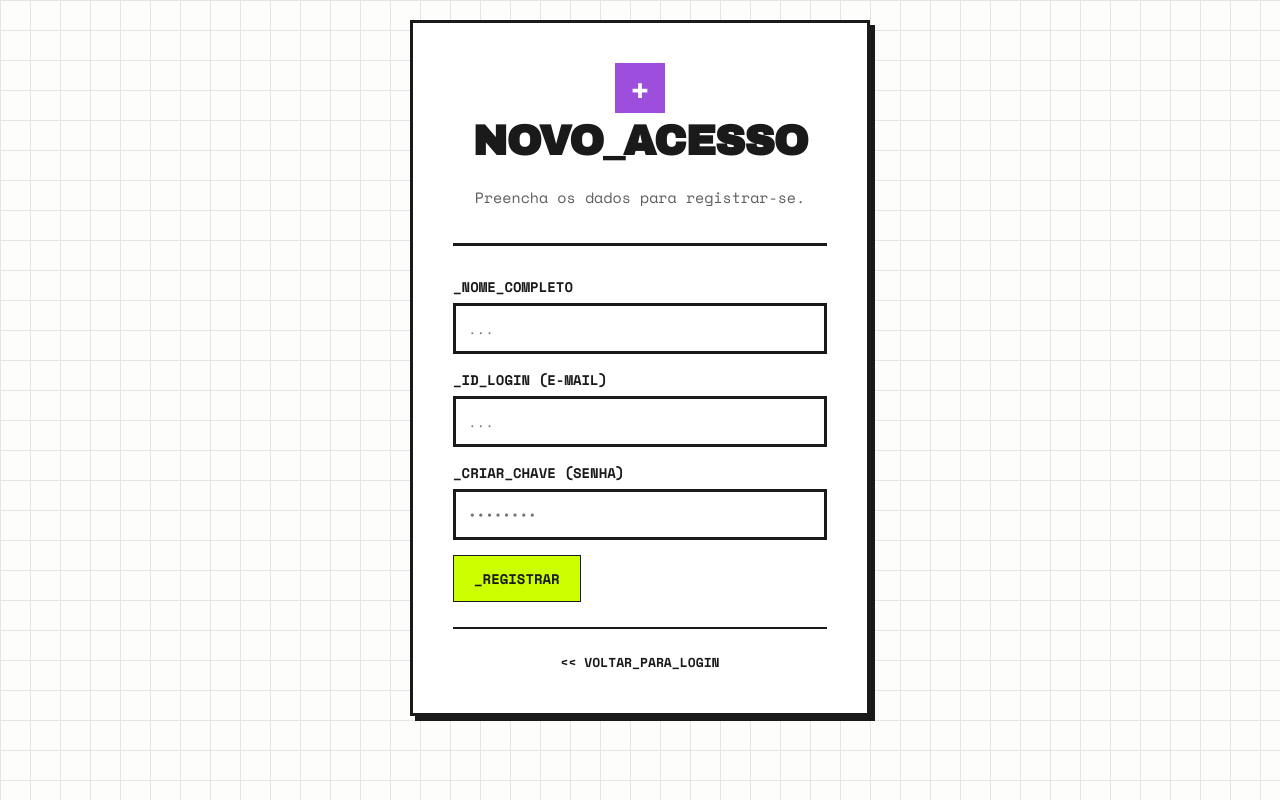
After one commit to Agab01/radar-maturidade-ti, a Flask app: page /register in a window 1280 px wide. The commit adds this page. Run offline with Flask 3, Linux system fonts and the light colour scheme; some libraries are stand-ins or nearby versions.

Commit message:
feat: adição de cadastrar e recuperar senha na tela de login

```diff
--- a/app.py
+++ b/app.py
@@ -1,8 +1,15 @@
 from __future__ import annotations
+
 import os
+import random
+import string
+import smtplib
+import ssl
+from email.message import EmailMessage
 from datetime import datetime
 from functools import wraps
 from typing import Dict, Tuple
+
 import psycopg2
 from psycopg2.extras import RealDictCursor
 from flask import Flask, flash, g, redirect, render_template, request, session, url_for
@@ -30,6 +37,9 @@ ROLE_PERMISSIONS = {
     "leitor": {"view_reports"},
 }
 
+# =========================================================
+# BANCO DE DADOS & FUNÇÕES DE APOIO
+# =========================================================
 def get_db():
     if "db" not in g:
         g.db = psycopg2.connect(DATABASE_URL, cursor_factory=RealDictCursor)
@@ -74,6 +84,9 @@ def init_db() -> None:
                             ("Administrador", admin_email, generate_password_hash(admin_pass), "admin", now))
     db.close()
 
+# =========================================================
+# AUTENTICAÇÃO E PERMISSÕES
+# =========================================================
 def require_login(view):
     @wraps(view)
     def wrapper(*args, **kwargs):
@@ -98,6 +111,52 @@ def require_perm(perm: str):
             return view(*args, **kwargs)
         return wrapper
     return decorator
+
+# =========================================================
+# LÓGICA DE NEGÓCIO E INFRAESTRUTURA
+# =========================================================
+def enviar_email_recuperacao(destinatario: str, senha_temporaria: str) -> bool:
+    remetente = os.environ.get("SMTP_EMAIL")
+    senha_smtp = os.environ.get("SMTP_PASSWORD")
+    smtp_server = os.environ.get("SMTP_SERVER", "smtp.gmail.com")
+    smtp_port = int(os.environ.get("SMTP_PORT", 465))
+
+    if not remetente or not senha_smtp:
+        print("Aviso: Credenciais SMTP não configuradas.")
+        return False
+
+    msg = EmailMessage()
+    msg['Subject'] = 'RADAR.TI - Recuperação de Acesso'
+    msg['From'] = f"RADAR.TI <{remetente}>"
+    msg['To'] = destinatario
+
+    conteudo_html = f"""
+    <html>
+    <body style="font-family: monospace; background-color: #fdfdfc; color: #1a1a1a; padding: 20px;">
+        <div style="border: 3px solid #1a1a1a; padding: 20px; max-width: 500px; margin: 0 auto; box-shadow: 5px 5px 0px #1a1a1a;">
+            <h2 style="background-color: #1a1a1a; color: #ccff00; display: inline-block; padding: 5px 10px;">RESET DE CHAVE</h2>
+            <p>Uma solicitação de recuperação de acesso foi processada.</p>
+            <p>Sua nova senha temporária é:</p>
+            <h1 style="font-size: 32px; letter-spacing: 5px; color: #9d4edd;">{senha_temporaria}</h1>
+            <p>Recomendamos que você altere esta chave no seu painel assim que logar.</p>
+            <hr style="border: 1px solid #1a1a1a; margin: 20px 0;">
+            <p style="font-size: 12px; color: #666;">Sistema de Governança RADAR.TI</p>
+        </div>
+    </body>
+    </html>
+    """
+    msg.set_content(f"Sua senha temporária é: {senha_temporaria}")
+    msg.add_alternative(conteudo_html, subtype='html')
+
+    try:
+        contexto = ssl.create_default_context()
+        with smtplib.SMTP_SSL(smtp_server, smtp_port, context=contexto) as server:
+            server.login(remetente, senha_smtp)
+            server.send_message(msg)
+        return True
+    except Exception as e:
+        print(f"Erro ao enviar e-mail (SMTP): {e}")
+        return False
 
 def maturity_from_score(score: float) -> Tuple[str, str, str]:
     if score < 60: return ("Artesanal / Reativo", "p-artesanal", "Predomínio de ações reativas, pouca padronização e processos manuais.")
@@ -124,7 +183,7 @@ def compute_assessment(assessment_id: int) -> Dict:
 
 
 # =========================================================
-# ROTAS PRINCIPAIS
+# ROTAS PÚBLICAS (LOGIN, CADASTRO E RECUPERAÇÃO)
 # =========================================================
 @app.route("/")
 def home():
@@ -142,6 +201,47 @@ def login():
         flash("Acesso Negado. Credenciais Incorretas.")
     return render_template("login.html", is_login=True, title="LOGIN / RADAR.TI")
 
+@app.route("/register", methods=["GET", "POST"])
+def register():
+    if request.method == "POST":
+        name = request.form["name"].strip()
+        email = request.form["email"].strip().lower()
+        password = request.form["password"]
+
+        existing_user = query_db("SELECT id FROM users WHERE email = %s", (email,), one=True)
+        if existing_user:
+            flash("ERRO: Este e-mail já possui um acesso cadastrado.")
+            return redirect(url_for("register"))
+
+        execute_db(
+            "INSERT INTO users (name, email, password_hash, role, created_at) VALUES (%s, %s, %s, %s, %s)",
+            (name, email, generate_password_hash(password), "leitor", datetime.now().isoformat(timespec="seconds"))
+        )
+        flash("ACESSO CRIADO COM SUCESSO! Você já pode se autenticar (Perfil: Leitor).")
+        return redirect(url_for("login"))
+
+    return render_template("register.html", is_login=True, title="CADASTRAR / RADAR.TI")
+
+@app.route("/recover", methods=["GET", "POST"])
+def recover():
+    if request.method == "POST":
+        email = request.form["email"].strip().lower()
+        user = query_db("SELECT * FROM users WHERE email = %s", (email,), one=True)
+
+        if user:
+            temp_pass = ''.join(random.choices(string.ascii_uppercase + string.digits, k=6))
+            if enviar_email_recuperacao(email, temp_pass):
+                execute_db("UPDATE users SET password_hash = %s WHERE id = %s", (generate_password_hash(temp_pass), user["id"]))
+            else:
+                flash("ERRO INTERNO: Falha na comunicação com o servidor de e-mail.")
+                return redirect(url_for("recover"))
+
+        # Mensagem genérica para prevenir enumeração de usuários
+        flash("Se o e-mail constar em nossa base, as instruções de recuperação foram enviadas para a sua caixa de entrada.")
+        return redirect(url_for("login"))
+
+    return render_template("recover.html", is_login=True, title="RECUPERAR / RADAR.TI")
+
 @app.route("/logout")
 @require_login
 def logout():
@@ -149,6 +249,10 @@ def logout():
     flash("Sessão finalizada com segurança.")
     return redirect(url_for("login"))
 
+
+# =========================================================
+# ROTAS PRIVADAS (SISTEMA)
+# =========================================================
 @app.route("/dashboard")
 @require_login
 def dashboard():
@@ -161,10 +265,6 @@ def dashboard():
     recent = query_db("SELECT a.id, a.title, c.name company_name, a.overall_score, a.maturity_level, a.completed_at FROM assessments a JOIN companies c ON c.id = a.company_id ORDER BY a.id DESC LIMIT 5")
     return render_template("dashboard.html", totals=totals, recent=recent, title="Dashboard_Principal")
 
-
-# =========================================================
-# ROTAS CRUD: USUÁRIOS
-# =========================================================
 @app.route("/users", methods=["GET", "POST"])
 @require_login
 @require_perm("manage_users")
@@ -207,10 +307,6 @@ def delete_user(user_id):
         flash("ERRO: Não é possível deletar um usuário que já realizou avaliações.")
     return redirect(url_for("users"))
 
-
-# =========================================================
-# ROTAS CRUD: EMPRESAS
-# =========================================================
 @app.route("/companies", methods=["GET", "POST"])
 @require_login
 def companies():
@@ -251,10 +347,6 @@ def delete_company(company_id):
         flash("ERRO: Não é possível deletar empresa com relatórios vinculados.")
     return redirect(url_for("companies"))
 
-
-# =========================================================
-# ROTAS CRUD: QUESTÕES
-# =========================================================
 @app.route("/questions", methods=["GET", "POST"])
 @require_login
 def questions():
@@ -295,10 +387,6 @@ def delete_question(question_id):
         flash("ERRO: Quesito não pode ser deletado pois já foi respondido.")
     return redirect(url_for("questions"))
 
-
-# =========================================================
-# ROTAS CRUD: AVALIAÇÕES
-# =========================================================
 @app.route("/assessments")
 @require_login
 def assessments():
--- /dev/null
+++ b/templates/register.html
@@ -0,0 +1,41 @@
+{% extends "base.html" %}
+
+{% block login_content %}
+<div class="login-card">
+  <div class="login-header">
+    <div class="logo-wrap">
+      <div class="logo-icon" style="background: var(--p-primary); color: white;">+</div>
+      <h1>NOVO_ACESSO</h1>
+    </div>
+    <p class="muted">Preencha os dados para registrar-se.</p>
+  </div>
+
+  {% with messages = get_flashed_messages() %}
+    {% if messages %}
+      {% for message in messages %}
+        <div class="alert">{{ message }}</div>
+      {% endfor %}
+    {% endif %}
+  {% endwith %}
+
+  <form method="post">
+    <div class="form-group">
+      <label>_NOME_COMPLETO</label>
+      <input name="name" type="text" placeholder="..." required>
+    </div>
+    <div class="form-group">
+      <label>_ID_LOGIN (E-MAIL)</label>
+      <input name="email" type="email" placeholder="..." required>
+    </div>
+    <div class="form-group">
+      <label>_CRIAR_CHAVE (SENHA)</label>
+      <input name="password" type="password" placeholder="••••••••" required minlength="6">
+    </div>
+    <button type="submit" class="accent" style="background: var(--p-accent); color: var(--fg);">_REGISTRAR</button>
+  </form>
+
+  <div style="margin-top: 25px; border-top: 2px solid var(--fg); padding-top: 20px; text-align: center;">
+    <a href="{{ url_for('login') }}" style="color: var(--fg); font-size: 13px; font-weight: 700; text-decoration: none;">&lt;&lt; VOLTAR_PARA_LOGIN</a>
+  </div>
+</div>
+{% endblock %}
```
Also changed, not shown: templates/login.html (+21 -3 lines), templates/recover.html (added, +33 -0 lines).
